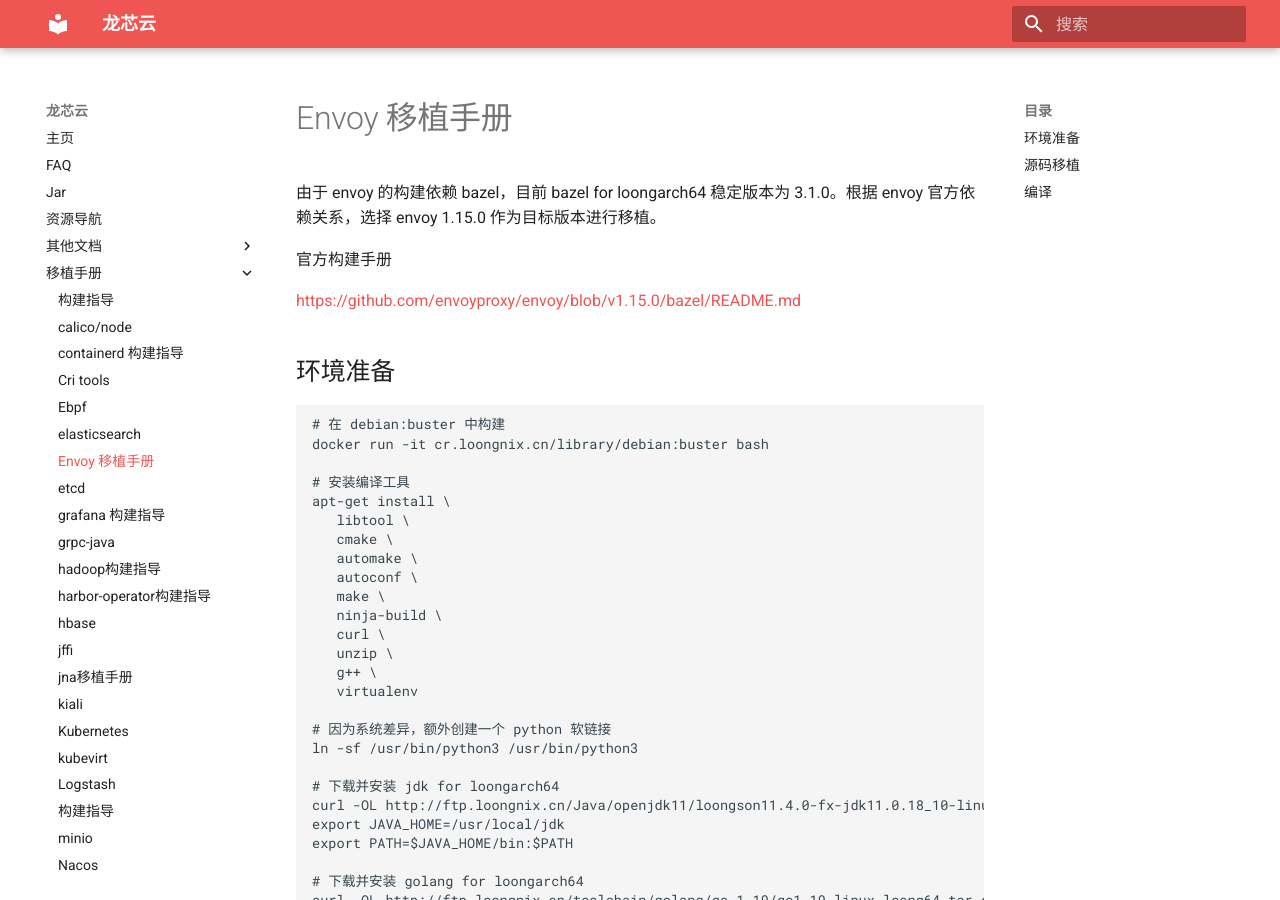
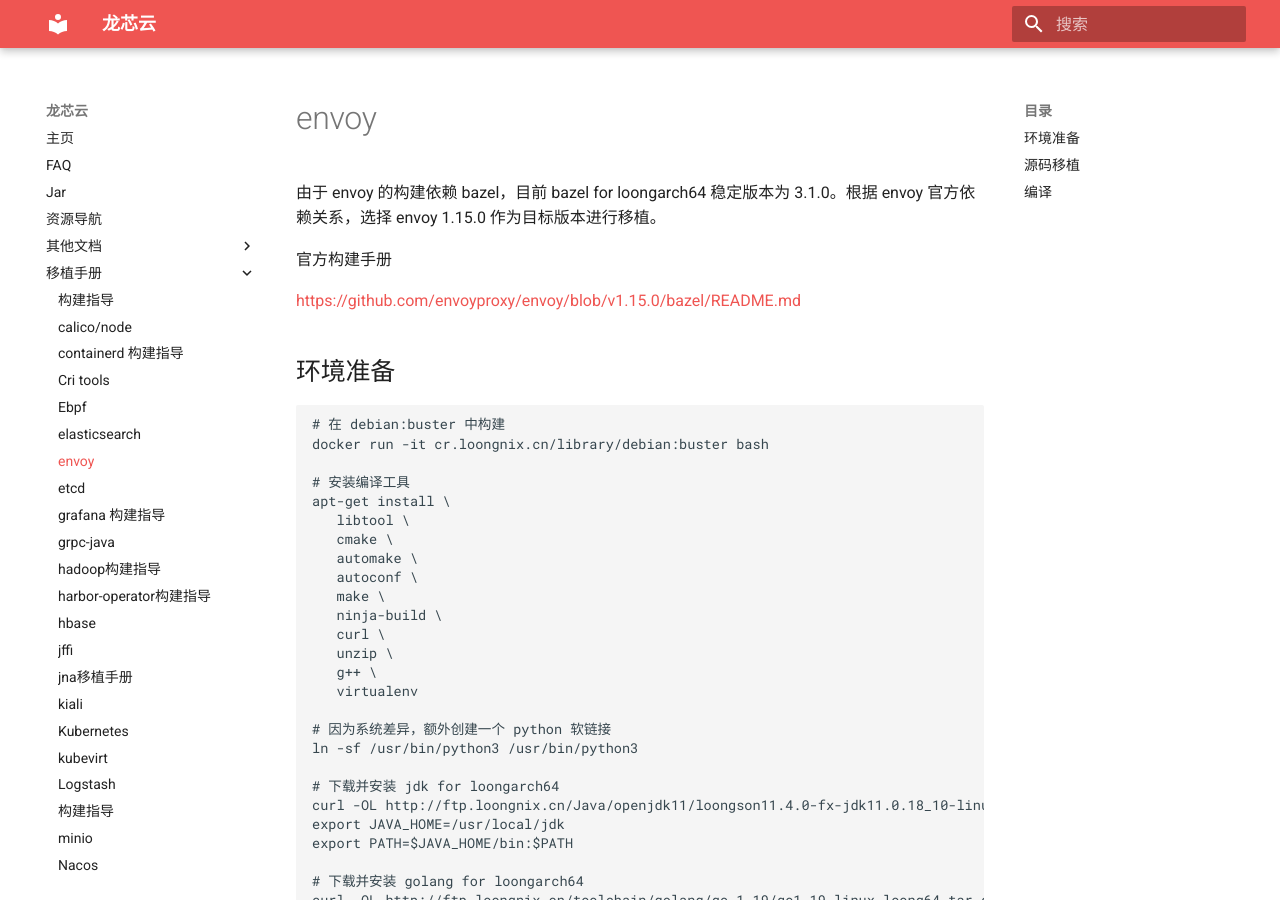
Before and after one commit to Loongson-Cloud-Community/Loongson-Cloud-Community, an MkDocs documentation site: the page built from docs/移植手册/envoy.md, in a window 1280 px wide and 900 px high. Built offline with MkDocs 1.6.1 and Material for MkDocs 9.7.7, drawn with Linux system fonts in a browser that asks for light colours.

Commit message:
Update envoy.md

```diff
--- a/docs/移植手册/envoy.md
+++ b/docs/移植手册/envoy.md
@@ -1,4 +1,4 @@
-# Envoy 移植手册
+# envoy
 
 由于 envoy 的构建依赖 bazel，目前 bazel for loongarch64 稳定版本为 3.1.0。根据 envoy 官方依赖关系，选择 envoy 1.15.0  作为目标版本进行移植。
 
```
